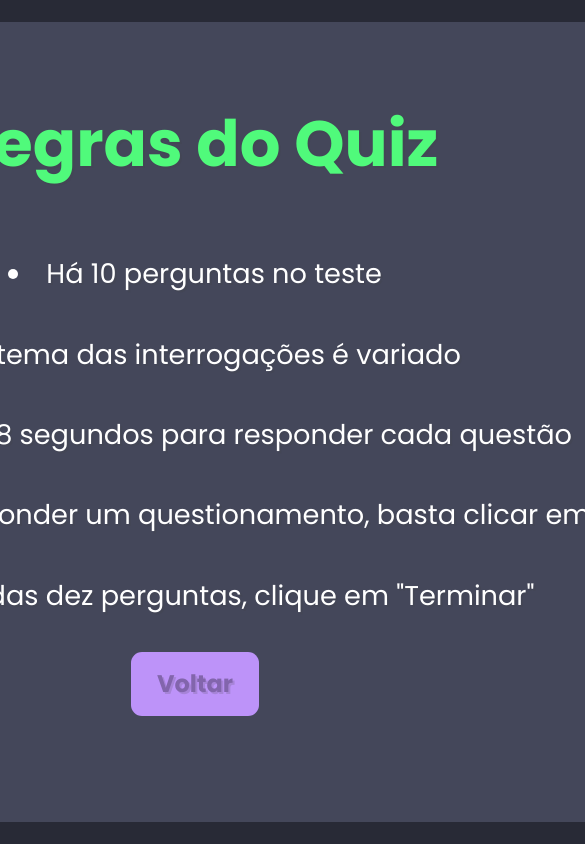
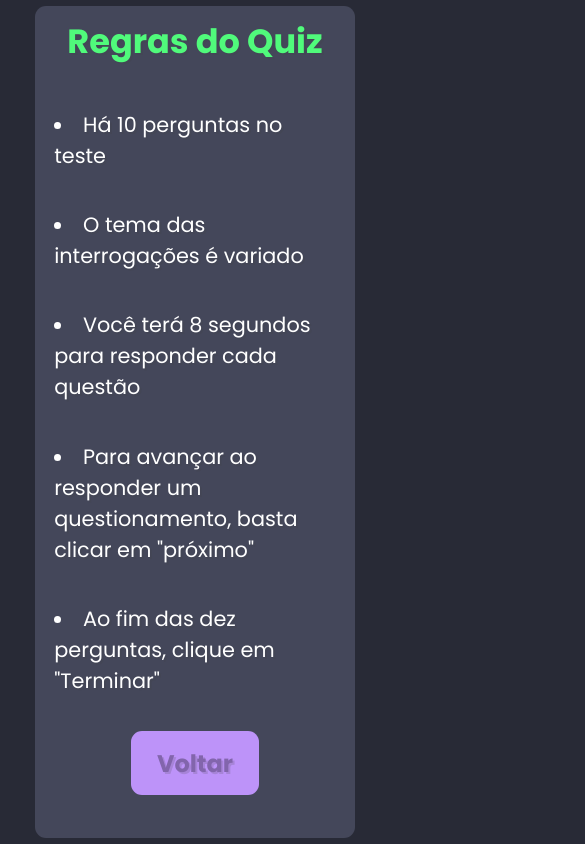
Before and after one commit to LuizFrare/Quiz, a Next.js app: page /rules in a window 390 px wide. Shown: the top 844 px of the page, 585 px wide, since content can reach past the window. Built offline with nearby package versions, Linux system fonts and the light colour scheme.

Commit message:
Responsive Index and Rules

```diff
--- a/styles/Rules.module.css
+++ b/styles/Rules.module.css
@@ -54,3 +54,30 @@
     cursor: pointer;
     transform: scale(1.02);
 }
+
+@media screen and (min-width: 320px) and (max-width: 480px ) {
+	.container {
+        display: flex;
+        background-color: #44475a;
+        justify-content: center;
+        align-items: center;
+        height: 52rem;
+        width: 20rem;
+        border-radius: 11px;
+        flex-direction: column;
+    }
+
+    .container > h1 {
+        font-size: 2.1rem;
+        color: #50fa7b;
+        text-align: center;
+        margin-top: -2rem;
+    }
+
+    .container > li {
+        font-size: 1.3rem;
+        color: white;
+        text-align: left;
+        margin: 1.2rem;
+    }
+}
--- a/styles/globals.css
+++ b/styles/globals.css
@@ -17,3 +17,10 @@ a {
   box-sizing: border-box;
   font-family: 'Poppins', sans-serif;
 }
+
+@media screen and (min-width: 320px) and (max-width: 480px ) {
+
+  * {
+    font-size: 1rem;
+  }
+}
```
Also changed, not shown: styles/Answer.module.css (+34 -0 lines), styles/Index.module.css (+26 -0 lines), styles/Stats.module.css (+30 -0 lines).
